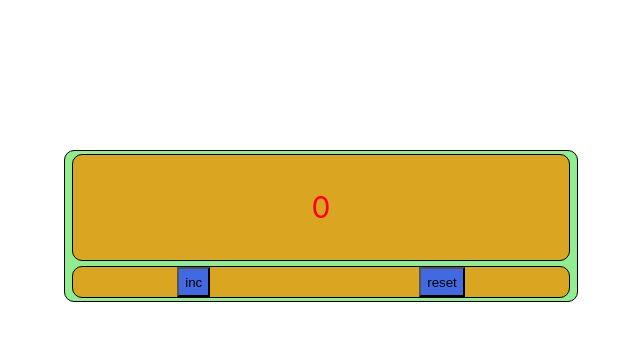
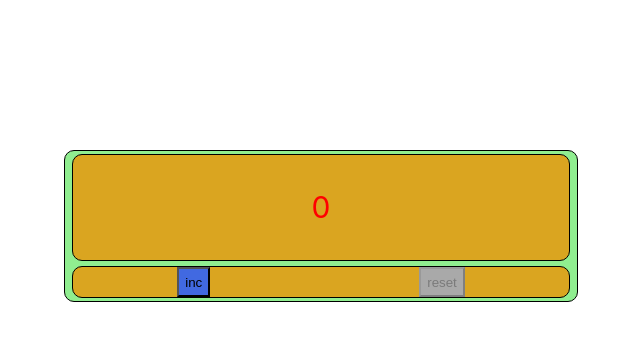
Before and after one commit to Tevin-J/counter, a React (Create React App) app: page / in a window 1280 px wide. Shown: the top 340 px of the page, without its empty margins (319-959 px from the left). Built offline with nearby package versions, Linux system fonts and the light colour scheme.

Commit message:
Сделано первое задание. Сделаны методы inc,reset у счетчика

```diff
--- a/src/App.js
+++ b/src/App.js
@@ -5,36 +5,38 @@ import ButtonsBlock from "./ButtonsBlock";
 
 
 class App extends React.Component {
+
     state = {
         contentNumber: 0,
         min: 0,
         max: 5,
-        isDisabled: false
-    }
+        isIncDisabled: false,
+        isResetDisabled: true
+    };
 
     increaseNumber = () => {
-        /*if (this.state.contentNumber>=this.state.max) {
-            this.state.contentNumber = this.state.max;
-            this.state.isDisabled = true
-        } else {
-            ++this.state.contentNumber;
-            this.state.isDisabled = false
-        }*/
         this.setState({
             contentNumber: ++this.state.contentNumber
+        }, () => {
+            if (this.state.contentNumber>=this.state.max) {
+                this.setState({contentNumber: this.state.max, isIncDisabled: true})
+            } else if (this.state.contentNumber > this.state.min && this.state.contentNumber < this.state.max) {
+                this.setState({isResetDisabled: false, isIncDisabled: false})
+            }
         })
-    }
+    };
+
     resetNumber = () => {
-        /*if (this.state.contentNumber<=this.state.min) {
-            this.state.isDisabled = true
-        } else {
-            this.state.contentNumber = this.state.min;
-            this.state.isDisabled = false
-        }*/
         this.setState({
-            contentNumber: this.state.min
+            contentNumber: this.state.min,
+        }, () => {
+            if (this.state.contentNumber<=this.state.min) {
+                this.setState({isResetDisabled: true, isIncDisabled: false})
+            } else if (this.state.contentNumber > this.state.min && this.state.contentNumber < this.state.max) {
+                this.setState({isResetDisabled: false, isIncDisabled: false})
+            }
         })
-    }
+    };
 
     render = () => {
         return (
@@ -42,7 +44,7 @@ class App extends React.Component {
                 <div className='counter'>
                     <ContentBlock state={this.state}/>
                     <ButtonsBlock increaseNumber={this.increaseNumber} resetNumber={this.resetNumber}
-                                  isDisabled={this.state.isDisabled}/>
+                                  isIncDisabled={this.state.isIncDisabled} isResetDisabled={this.state.isResetDisabled}/>
                 </div>
             </div>
         );
--- a/src/Button.jsx
+++ b/src/Button.jsx
@@ -4,12 +4,11 @@ import style from './App.css';
 class Button extends React.Component {
 
     render = () => {
-        let classForButton = this.props.isDisabled ? 'buttonDisabled' : 'button';
-
+        let classForButton = this.props.isIncDisabled || this.props.isResetDisabled ? 'buttonDisabled' : 'button';
+        let isDisabledButton = (this.props.isIncDisabled) || (this.props.isResetDisabled);
         return (
-            <button onClick={this.props.callback} className={classForButton}>{this.props.title}</button>
+            <button onClick={this.props.callback} className={classForButton} disabled={isDisabledButton}>{this.props.title}</button>
         )
-
     }
 }
 
--- a/src/ButtonsBlock.jsx
+++ b/src/ButtonsBlock.jsx
@@ -9,8 +9,8 @@ class ButtonsBlock extends React.Component {
 
         return (
             <div className='buttonsBlock'>
-                <Button title='inc' callback={this.props.increaseNumber}  isDisabled={this.props.isDisabled}/>
-                <Button title='reset' callback={this.props.resetNumber}  isDisabled={this.props.isDisabled}/>
+                <Button title='inc' callback={this.props.increaseNumber}  isIncDisabled={this.props.isIncDisabled}/>
+                <Button title='reset' callback={this.props.resetNumber}  isResetDisabled={this.props.isResetDisabled}/>
             </div>
         )
 
```
